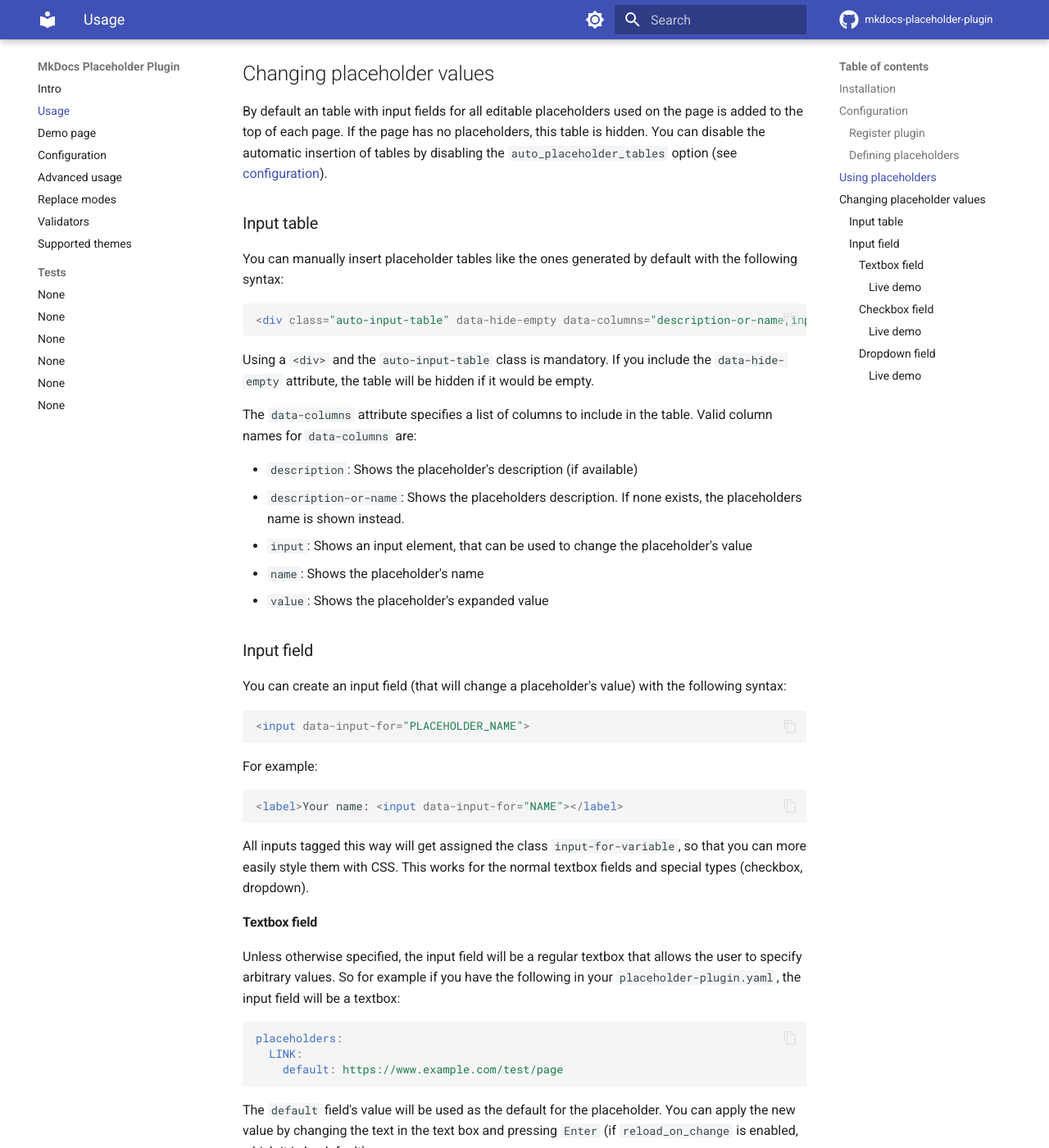
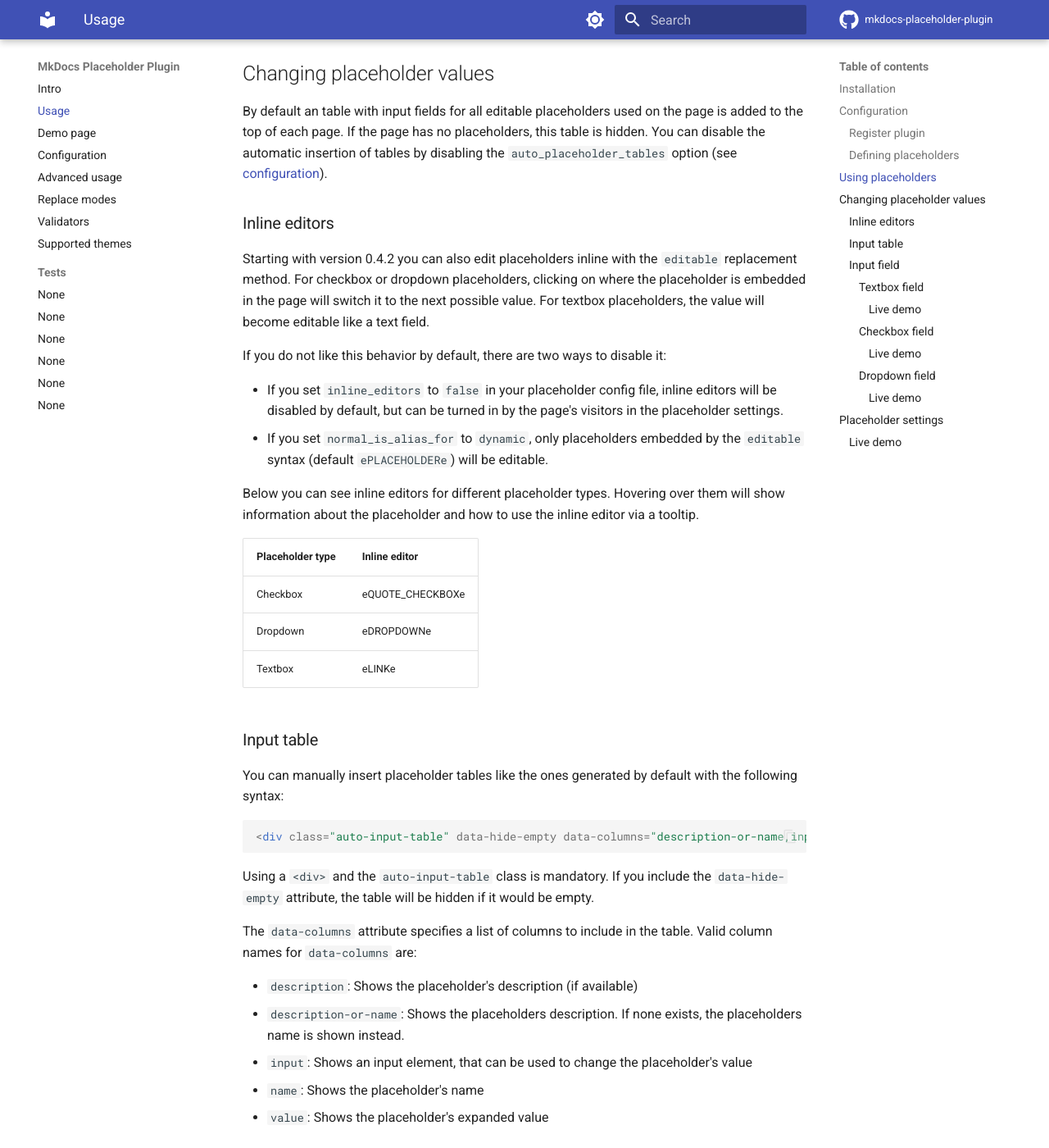
Before and after one commit to six-two/mkdocs-placeholder-plugin, an MkDocs documentation site: the page built from docs/usage.md, in a window 1280 px wide and 1400 px high, scrolled down 1475 px. Shown: the whole window at 82% size. Built offline with MkDocs 1.6.1 and Material for MkDocs 9.7.7, drawn with Linux system fonts in a browser that asks for light colours; comment, search, counter and statistics services are not loaded; some of the changed text lies outside the part shown.

Commit message:
Documented the new editable replace method and other new features/attributes

````diff
--- a/docs/usage.md
+++ b/docs/usage.md
@@ -59,6 +59,26 @@ By default an table with input fields for all editable placeholders used on the
 If the page has no placeholders, this table is hidden.
 You can disable the automatic insertion of tables by disabling the `auto_placeholder_tables` option (see [configuration](./configuration.md)).
 
+### Inline editors
+
+Starting with version 0.4.2 you can also edit placeholders inline with the `editable` replacement method.
+For checkbox or dropdown placeholders, clicking on where the placeholder is embedded in the page will switch it to the next possible value.
+For textbox placeholders, the value will become editable like a text field.
+
+If you do not like this behavior by default, there are two ways to disable it:
+
+- If you set `inline_editors` to `false` in your placeholder config file, inline editors will be disabled by default, but can be turned in by the page's visitors in the placeholder settings.
+- If you set `normal_is_alias_for` to `dynamic`, only placeholders embedded by the `editable` syntax (default `ePLACEHOLDERe`) will be editable.
+
+Below you can see inline editors for different placeholder types.
+Hovering over them will show information about the placeholder and how to use the inline editor via a tooltip.
+
+Placeholder type | Inline editor
+---|---
+Checkbox | eQUOTE_CHECKBOXe
+Dropdown | eDROPDOWNe
+Textbox | eLINKe
+
 ### Input table
 
 You can manually insert placeholder tables like the ones generated by default with the following syntax:
@@ -170,4 +190,29 @@ If this is not done, the first option will be selected by default.
 
 **Input element for placeholder** | <input data-input-for="DROPDOWN">
 ---|---
-**Current placeholder value** | xDROPDOWNx
+**Current placeholder value** | dDROPDOWNd
+
+## Placeholder settings
+
+Any placeholder input table (`div` with class `auto-input-table`) will have a gear icon in the top right corner.
+Clicking it will toggle displaying the user specific placeholder settings.
+
+You can also include the settings by injecting an element like the following in your page:
+
+```html
+<div class="placeholder-settings-panel"></div>
+```
+
+My recommendation is putting in in a (collapsible) admonition like the following to easily show where is begins and ends and set it apart from the rest og the page:
+
+```markdown
+???+ note "Placeholder settings"
+
+    <div class="placeholder-settings-panel"></div>
+```
+
+### Live demo
+
+???+ note "Placeholder settings"
+
+    <div class="placeholder-settings-panel"></div>
````
Also changed, not shown: other parts of docs/usage.md (+3 -3 lines), README.md (+2 -0 lines), docs/configuration.md (+15 -0 lines), docs/index.md (+1 -1 lines), docs/replace-modes.md (+14 -2 lines).
